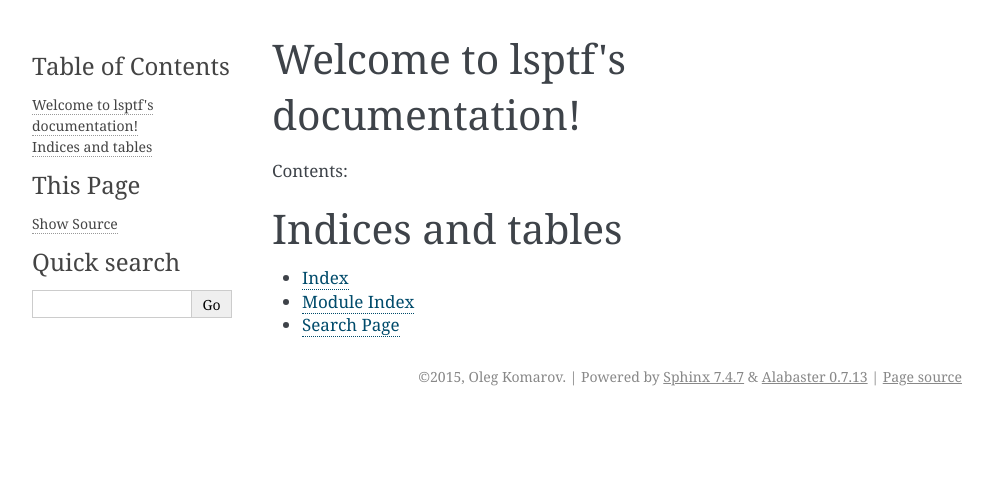
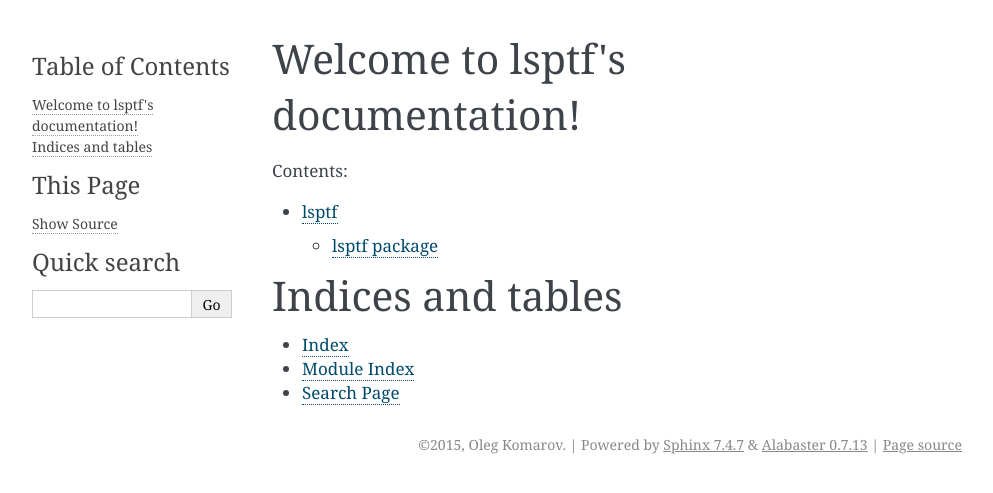
Before and after one commit to okomarov/lsptf, a Sphinx documentation site: the page built from doc/source/index.rst, in a window 1280 px wide. Shown: the top 493 px of the page, without its empty margins (148-1141 px from the left). Built offline with Sphinx 7.4.7, drawn with Linux system fonts in a browser that asks for light colours.

```diff
--- a/doc/source/conf.py
+++ b/doc/source/conf.py
@@ -20,7 +20,7 @@ import shlex
 # If extensions (or modules to document with autodoc) are in another directory,
 # add these directories to sys.path here. If the directory is relative to the
 # documentation root, use os.path.abspath to make it absolute, like shown here.
-#sys.path.insert(0, os.path.abspath('.'))
+sys.path.insert(0, os.path.abspath('../../'))
 
 # -- General configuration ------------------------------------------------
 
--- a/doc/source/index.rst
+++ b/doc/source/index.rst
@@ -11,6 +11,7 @@ Contents:
 .. toctree::
    :maxdepth: 2
 
+   modules
 
 
 Indices and tables
```
